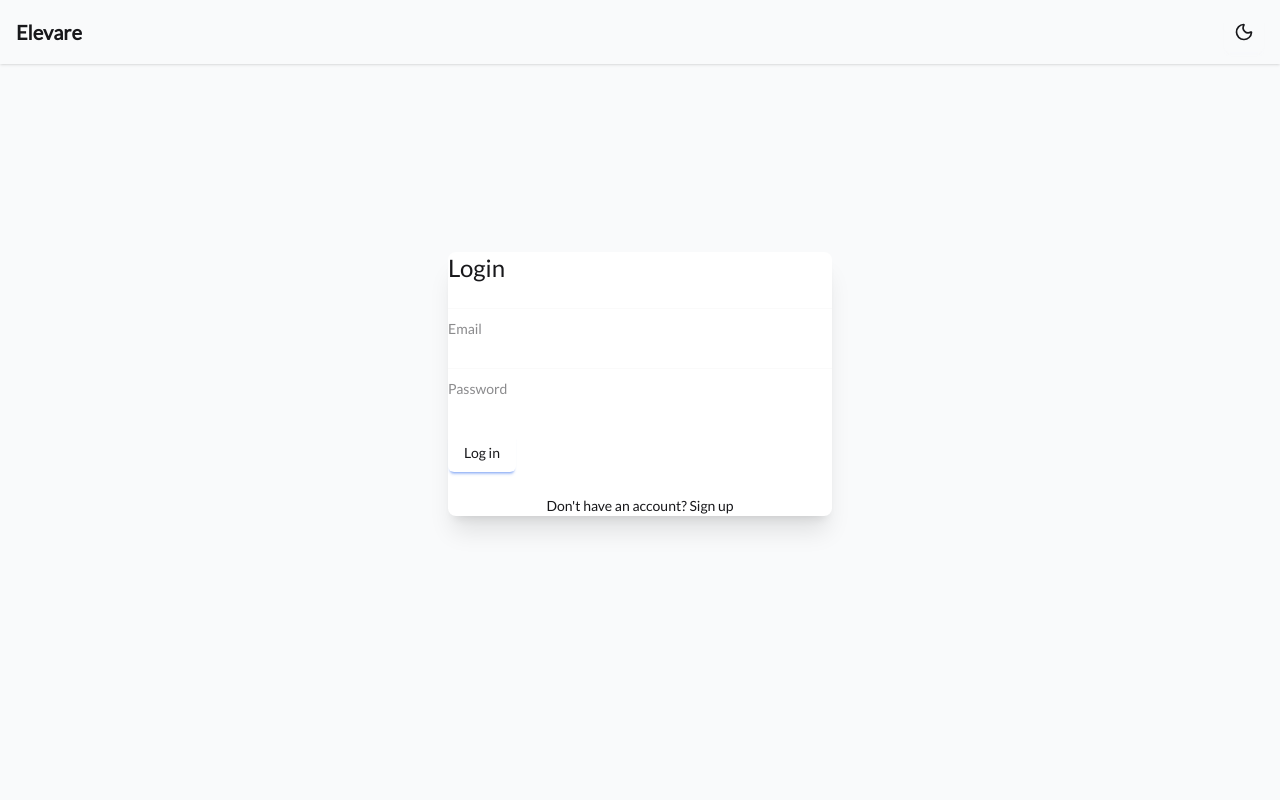
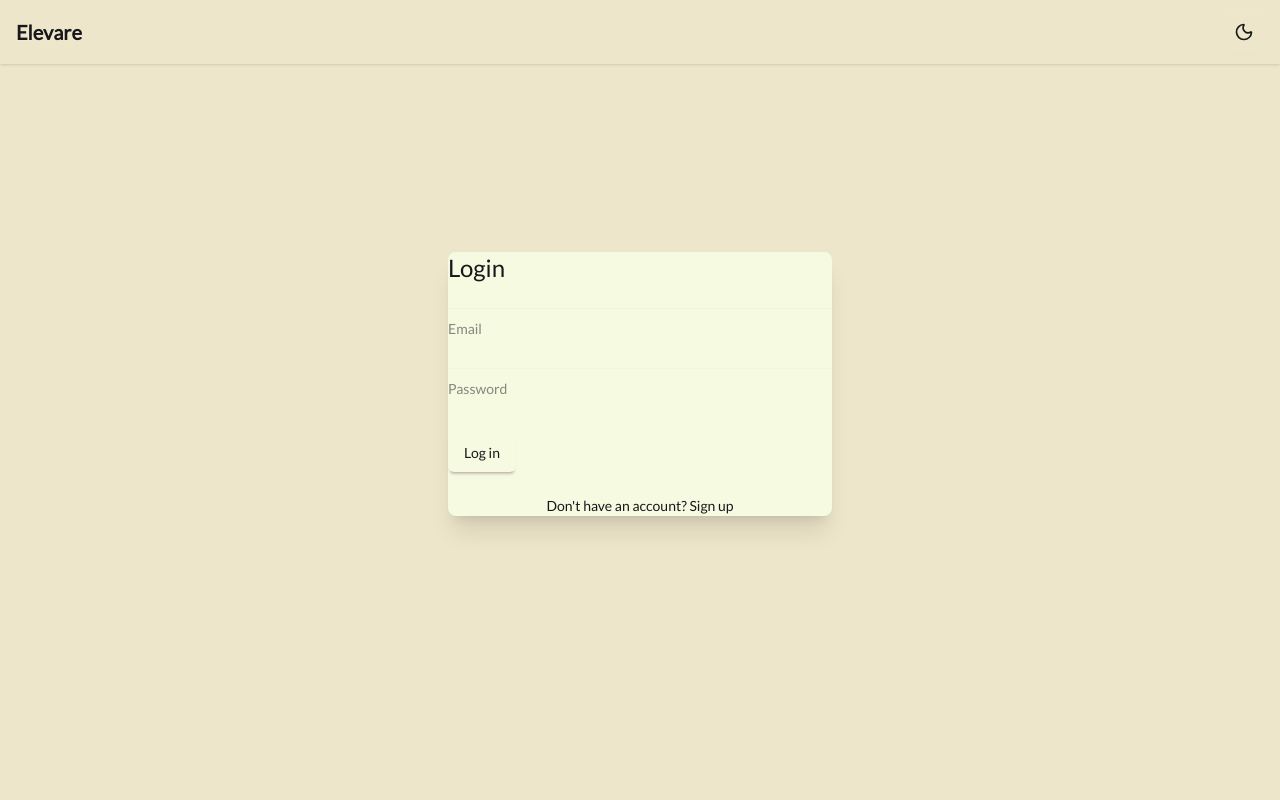
Before and after one commit to EmmaMartin123/Industrial_Project, a Next.js app in the folder frontend/: page /login in a window 1280 px wide. Shown: the top 800 px of the page. Built offline with nearby package versions, Linux system fonts and the light colour scheme; no server answers.

Commit message:
make all pages (empty)

```diff
--- a/frontend/app/(auth)/login/page.tsx
+++ b/frontend/app/(auth)/login/page.tsx
@@ -23,7 +23,7 @@ export default function LoginPage() {
 
 	// redirect to dashboard if already logged in
 	useEffect(() => {
-		if (authUser) router.push("/dashboard")
+		if (authUser) router.push("/business/dashboard")
 	}, [authUser, router])
 
 	const handleLogin = async () => {
--- a/frontend/app/(other)/about/page.tsx
+++ b/frontend/app/(other)/about/page.tsx
@@ -0,0 +1,7 @@
+"use client";
+
+export default function page() {
+  return (
+    <div></div>
+  )
+}
--- a/frontend/app/(other)/contact/page.tsx
+++ b/frontend/app/(other)/contact/page.tsx
@@ -0,0 +1,7 @@
+"use client";
+
+export default function page() {
+  return (
+    <div></div>
+  )
+}
--- a/frontend/app/business/pitches/[id]/page.tsx
+++ b/frontend/app/business/pitches/[id]/page.tsx
@@ -0,0 +1,7 @@
+"use client";
+
+export default function page() {
+  return (
+    <div></div>
+  )
+}
--- a/frontend/app/business/pitches/new/page.tsx
+++ b/frontend/app/business/pitches/new/page.tsx
@@ -0,0 +1,7 @@
+"use client";
+
+export default function page() {
+  return (
+    <div></div>
+  )
+}
--- a/frontend/app/business/profits/page.tsx
+++ b/frontend/app/business/profits/page.tsx
@@ -0,0 +1,7 @@
+"use client";
+
+export default function page() {
+  return (
+    <div></div>
+  )
+}
--- a/frontend/app/business/settings/page.tsx
+++ b/frontend/app/business/settings/page.tsx
@@ -0,0 +1,7 @@
+"use client";
+
+export default function page() {
+  return (
+    <div></div>
+  )
+}
--- a/frontend/app/globals.css
+++ b/frontend/app/globals.css
@@ -8,32 +8,32 @@
 
 @plugin "daisyui/theme" {
   name: "light";
-  --color-primary: #2563eb;
-  --color-secondary: #6b7280;
-  --color-accent: #3b82f6;
-  --color-neutral: #f3f4f6;
-  --color-base-100: #ffffff;
-  --color-base-200: #f9fafb;
-  --color-base-300: #e5e7eb;
-  --color-info: #3abff8;
-  --color-success: #36d399;
-  --color-warning: #fbbd23;
-  --color-error: #f87272;
+  --color-primary: #896C6C;   /* main brand */
+  --color-secondary: #E5BEB5; /* accent secondary */
+  --color-accent: #EEE6CA;   /* soft highlight */
+  --color-neutral: #E5BEB5;  /* neutral elements */
+  --color-base-100: #F5FAE1; /* background */
+  --color-base-200: #EEE6CA;
+  --color-base-300: #E5BEB5;
+  --color-info: #896C6C;     /* info messages */
+  --color-success: #9bb58c;  /* derived soft green */
+  --color-warning: #e6c27a;  /* derived warm yellow */
+  --color-error: #b76c6c;    /* derived muted red */
 }
 
 @plugin "daisyui/theme" {
   name: "dark";
-  --color-primary: #3b82f6;
-  --color-secondary: #9ca3af;
-  --color-accent: #2563eb;
-  --color-neutral: #1f2937;
-  --color-base-100: #111827;
-  --color-base-200: #1e293b;
-  --color-base-300: #374151;
-  --color-info: #3abff8;
-  --color-success: #36d399;
-  --color-warning: #fbbd23;
-  --color-error: #f87272;
+  --color-primary: #B89C9C;   /* lighter desaturated pinkish for dark bg */
+  --color-secondary: #A88F87;
+  --color-accent: #D4C9A8;
+  --color-neutral: #2a1f1f;   /* dark brownish neutral */
+  --color-base-100: #1a1414;  /* background */
+  --color-base-200: #231a1a;
+  --color-base-300: #3a2c2c;
+  --color-info: #B89C9C;
+  --color-success: #8fa77b;
+  --color-warning: #d2a85a;
+  --color-error: #9c5252;
 }
 
 /* for external components */
--- a/frontend/app/investor/pitches/[id]/page.tsx
+++ b/frontend/app/investor/pitches/[id]/page.tsx
@@ -0,0 +1,7 @@
+"use client";
+
+export default function page() {
+  return (
+    <div></div>
+  )
+}
--- a/frontend/app/investor/pitches/page.tsx
+++ b/frontend/app/investor/pitches/page.tsx
@@ -0,0 +1,7 @@
+"use client";
+
+export default function page() {
+  return (
+    <div></div>
+  )
+}
--- a/frontend/app/investor/settings/page.tsx
+++ b/frontend/app/investor/settings/page.tsx
@@ -1,9 +1,7 @@
-"use client"
+"use client";
 
-export default function SettingsPage() {
+export default function page() {
   return (
-    <div>
-			Settings
-		</div>
+    <div></div>
   )
 }
--- a/frontend/app/investor/transactions/page.tsx
+++ b/frontend/app/investor/transactions/page.tsx
@@ -0,0 +1,7 @@
+"use client";
+
+export default function page() {
+  return (
+    <div></div>
+  )
+}
```
